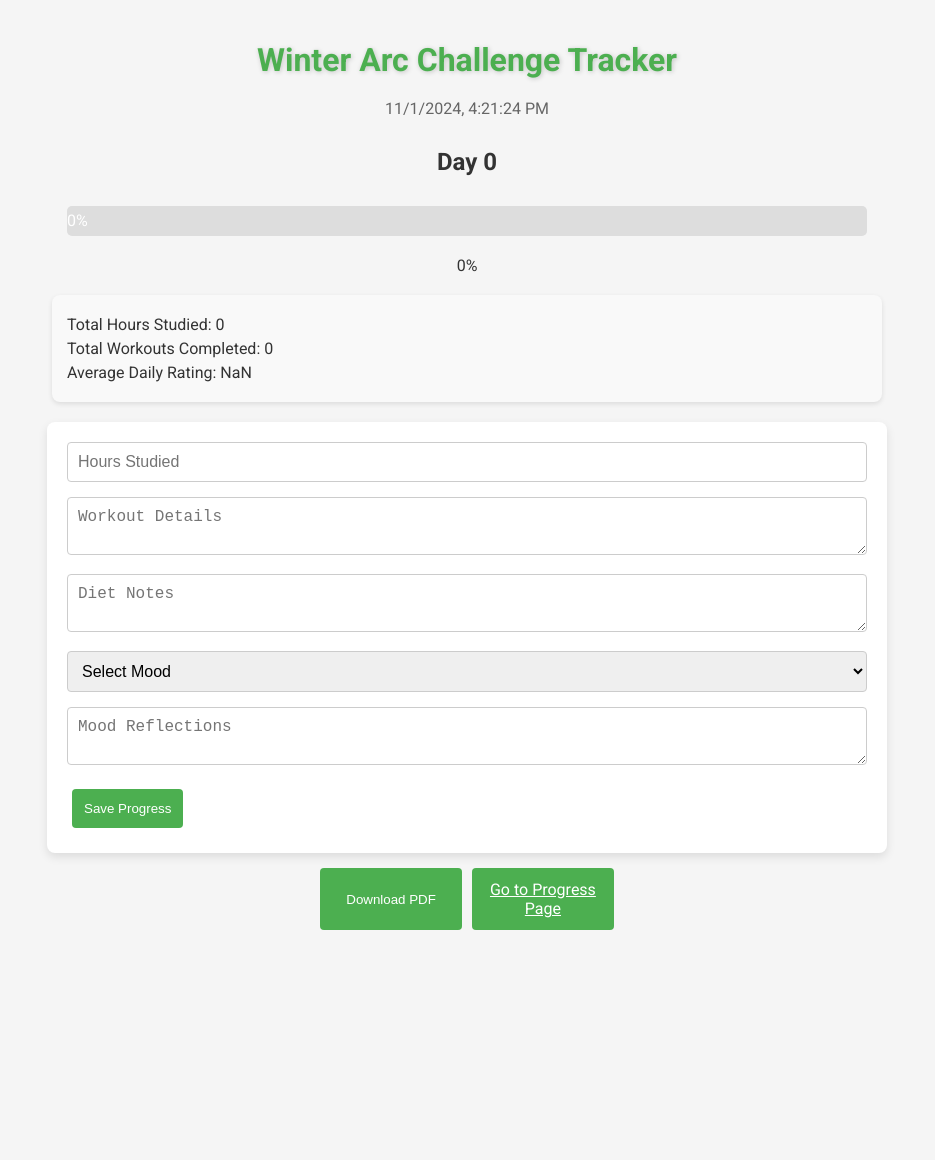
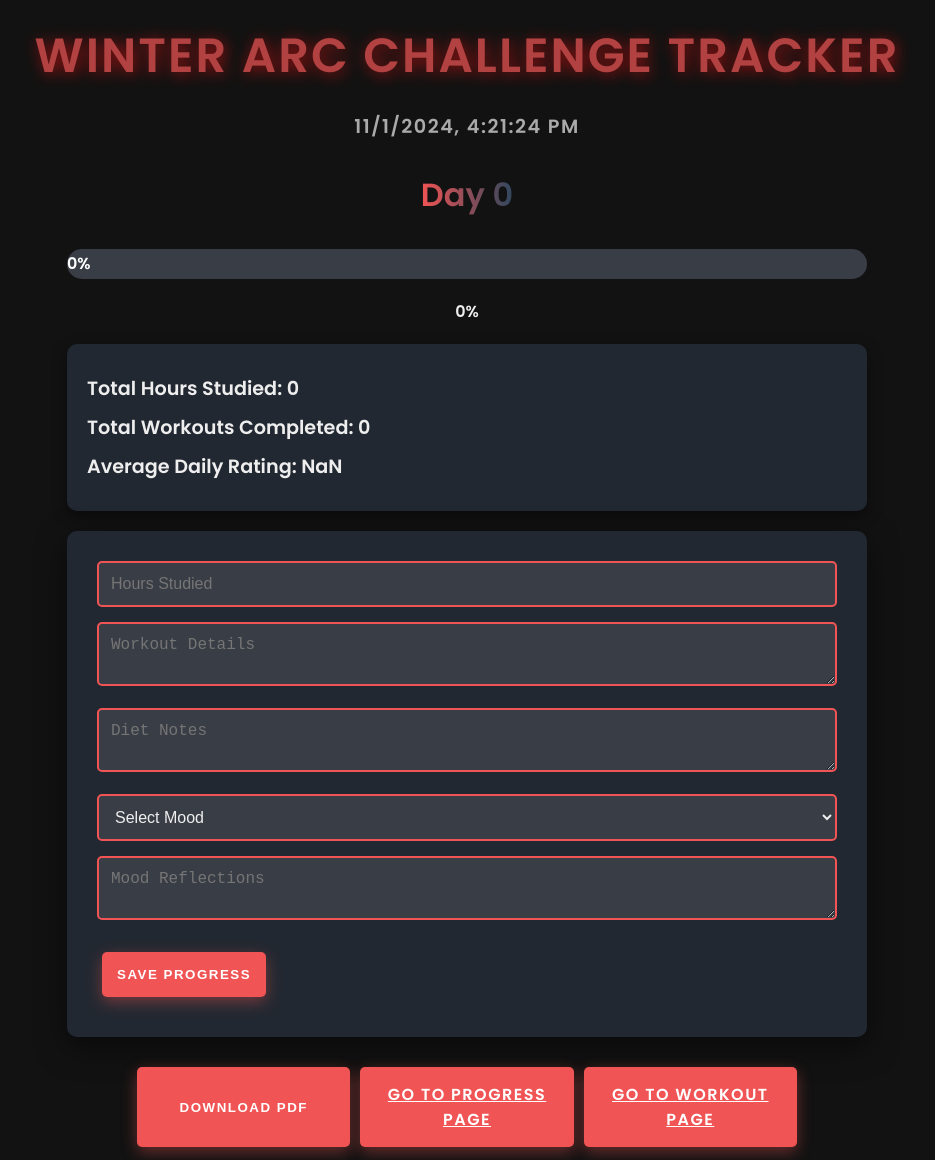
Before and after one commit to Anjanchaubey/winter-arc, a plain HTML site: page index.html in a window 1280 px wide. Shown: the whole page, without its empty margins (173-1108 px from the left). Before the commit the page ends 955 px from the top, so only its background shows below. Drawn offline with nearby package versions, Linux system fonts and the light colour scheme.

Commit message:
good changes bro

```diff
--- a/index.html
+++ b/index.html
@@ -4,42 +4,64 @@
     <meta charset="UTF-8">
     <meta name="viewport" content="width=device-width, initial-scale=1.0">
     <title>Winter Arc Challenge Tracker</title>
-    <link href="https://fonts.googleapis.com/css2?family=Roboto:wght@400;700&display=swap" rel="stylesheet">
+    <link href="https://fonts.googleapis.com/css2?family=Roboto:wght@400;700&family=Poppins:wght@600&display=swap" rel="stylesheet">
     <style>
+        * {
+            box-sizing: border-box;
+            margin: 0;
+            padding: 0;
+        }
+
         body {
-            font-family: 'Roboto', sans-serif;
-            background-color: #f5f5f5;
-            color: #333;
-            margin: 0;
-            padding: 20px;
+            font-family: 'Poppins', sans-serif;
+            background-color: #121212;
+            color: #eeeeee;
             display: flex;
             flex-direction: column;
             align-items: center;
+            min-height: 100vh;
+            padding: 20px;
+            justify-content: center;
+            transition: all 0.3s ease-in-out;
         }
 
         h1 {
-            color: #4caf50;
-            text-shadow: 1px 1px 5px rgba(0, 0, 0, 0.2);
+            color: #f05454;
+            text-shadow: 2px 2px 15px rgba(255, 17, 17, 0.8);
             margin-bottom: 20px;
+            font-size: 3rem;
+            letter-spacing: 2px;
+            text-transform: uppercase;
+            animation: flicker 1.5s infinite alternate;
+        }
+
+        @keyframes flicker {
+            0% { opacity: 1; }
+            100% { opacity: 0.7; }
         }
 
         #dateTime {
-            font-size: 16px;
+            font-size: 1.2rem;
             margin-bottom: 20px;
-            color: #666;
+            color: #aaaaaa;
+            letter-spacing: 1.5px;
         }
 
         #currentDay {
-            font-size: 24px;
+            font-size: 2rem;
             font-weight: bold;
             margin: 10px 0;
+            background: linear-gradient(to right, #f05454, #30475e);
+            -webkit-background-clip: text;
+            -webkit-text-fill-color: transparent;
+            text-shadow: none;
         }
 
         #progressBarContainer {
             width: 100%;
             max-width: 800px;
-            background-color: #ddd;
-            border-radius: 5px;
+            background-color: #393e46;
+            border-radius: 15px;
             overflow: hidden;
             margin: 20px 0;
         }
@@ -47,68 +69,80 @@
         #progressBar {
             width: 0;
             height: 30px;
-            background-color: #4caf50;
+            background-color: #f05454;
             text-align: center;
             line-height: 30px;
             color: white;
-            transition: width 0.5s;
+            transition: width 0.7s ease;
         }
 
         form {
-            background: white;
-            padding: 20px;
-            border-radius: 8px;
-            box-shadow: 0 4px 10px rgba(0, 0, 0, 0.1);
+            background: #222831;
+            padding: 30px;
+            border-radius: 10px;
+            box-shadow: 0 10px 30px rgba(0, 0, 0, 0.5);
             width: 100%;
             max-width: 800px;
             margin: 0 auto;
+            transition: transform 0.3s ease;
+        }
+
+        form:hover {
+            transform: scale(1.05);
         }
 
         input, textarea, select {
             margin-bottom: 15px;
-            padding: 10px;
-            font-size: 16px;
-            border: 1px solid #ccc;
-            border-radius: 4px;
+            padding: 12px;
+            font-size: 1rem;
+            border: 2px solid #f05454;
+            border-radius: 5px;
+            background-color: #393e46;
+            color: #eeeeee;
             width: 100%;
-            box-sizing: border-box;
         }
 
         button, a {
-            padding: 12px;
-            background-color: #4caf50;
+            padding: 15px;
+            background-color: #f05454;
             color: white;
             border: none;
-            border-radius: 4px;
+            border-radius: 5px;
             cursor: pointer;
             text-align: center;
             flex: 1;
-            margin: 5px;
-            transition: background-color 0.3s ease;
+            margin: 10px 5px;
+            transition: background-color 0.4s ease;
+            font-weight: bold;
+            text-transform: uppercase;
+            letter-spacing: 1.5px;
+            box-shadow: 0 5px 15px rgba(240, 84, 84, 0.4);
         }
 
         button:hover, a:hover {
-            background-color: #45a049;
+            background-color: #ff7979;
+            transform: translateY(-2px);
         }
 
         .button-container {
             display: flex;
             justify-content: space-between;
-            margin-top: 10px;
+            margin-top: 20px;
         }
 
         .summary {
-            background: #f9f9f9;
-            padding: 15px;
-            border-radius: 8px;
+            background: #222831;
+            padding: 20px;
+            border-radius: 10px;
             width: 100%;
             max-width: 800px;
-            box-shadow: 0 2px 5px rgba(0, 0, 0, 0.1);
+            box-shadow: 0 5px 15px rgba(0, 0, 0, 0.4);
             margin: 20px 0;
         }
 
         .summary div {
-            margin: 5px 0;
+            margin: 10px 0;
+            font-size: 1.2rem;
         }
 
         @media (max-width: 600px) {
@@ -164,11 +198,14 @@
     <div class="button-container">
         <button id="pdfButton" onclick="generatePDF()">Download PDF</button>
         <a id="redirectButton" href="progress.html">Go to Progress Page</a>
+        <a id="redirectButton" href="workout.html">Go to workout Page</a>
     </div>
 
     <script src="https://cdnjs.cloudflare.com/ajax/libs/jspdf/2.5.1/jspdf.umd.min.js"></script>
+    <script src="https://cdn.jsdelivr.net/npm/chart.js"></script>
+
     <script>
-        // Your JavaScript code here
+        // Your JavaScript code for saving progress, generating PDF, etc.
         let currentDay = 1; // Start from Day 1
         const startDate = new Date('2024-11-02'); // Starting date
         let progressData = JSON.parse(localStorage.getItem('progressData')) || [];
@@ -277,12 +314,72 @@
     doc.setFont("helvetica", "normal");
     doc.text("Winter Arc Challenge Progress", 20, 10);
     doc.text(`Date: ${new Date().toLocaleDateString()}`, 20, 20);
-            doc.text(`Total Hours Studied: ${progressData.reduce((sum, entry) => sum + entry.hoursStudied, 0)}`, 20, 30);
-            doc.text(`Total Workouts Completed: ${progressData.filter(entry => entry.workoutDetails).length}`, 20, 40);
-            doc.text(`Average Daily Rating: ${(progressData.reduce((sum, entry) => sum + entry.rating, 0) / progressData.length).toFixed(2) || 0}`, 20, 50);
 
+    // Summary of total hours studied
+    const totalHours = progressData.reduce((sum, entry) => sum + entry.hoursStudied, 0);
+    const totalWorkouts = progressData.filter(entry => entry.workoutDetails).length;
+    const averageRating = (progressData.reduce((sum, entry) => sum + entry.rating, 0) / progressData.length).toFixed(2) || 0;
+
+    doc.text(`Total Hours Studied: ${totalHours}`, 20, 30);
+    doc.text(`Total Workouts Completed: ${totalWorkouts}`, 20, 40);
+    doc.text(`Average Daily Rating: ${averageRating}`, 20, 50);
+
+    // Detailed summary of daily progress
+    doc.text("Detailed Daily Progress:", 20, 60);
+    let yPosition = 70;
+    progressData.forEach(entry => {
+        doc.text(`Day ${entry.day}: ${entry.hoursStudied} hours, Mood: ${entry.moodTracker}, Rating: ${entry.rating}`, 20, yPosition);
+        yPosition += 10; // Move down for the next entry
+    });
+
+    // Create a chart for progress over time
+    const chartCanvas = document.createElement('canvas');
+    const chartCtx = chartCanvas.getContext('2d');
+    chartCanvas.width = 400; // Set width for the chart
+    chartCanvas.height = 200; // Set height for the chart
+
+    const days = progressData.map(entry => entry.day);
+    const hoursStudied = progressData.map(entry => entry.hoursStudied);
+
+    const chartData = {
+        labels: days,
+        datasets: [{
+            label: 'Hours Studied',
+            data: hoursStudied,
+            borderColor: 'rgba(240, 84, 84, 1)',
+            backgroundColor: 'rgba(240, 84, 84, 0.2)',
+            fill: true,
+        }]
+    };
+
+    const myChart = new Chart(chartCtx, {
+        type: 'line',
+        data: chartData,
+        options: {
+            responsive: false,
+            scales: {
+                y: {
+                    beginAtZero: true,
+                    title: {
+                        display: true,
+                        text: 'Hours Studied'
+                    }
+                },
+                x: {
+                    title: {
+                        display: true,
+                        text: 'Days'
+                    }
+                }
+            }
+        }
+    });
+
+    // Save the chart as an image
+    doc.addImage(chartCanvas.toDataURL('image/png'), 'PNG', 20, yPosition, 170, 80); // Adjust position and size
     doc.save('Winter_Arc_Challenge_Progress.pdf');
 }
+
 
         // Function to update the current day
         function updateCurrentDay() {
```
Lines whose indentation alone changed are shown as unchanged.
